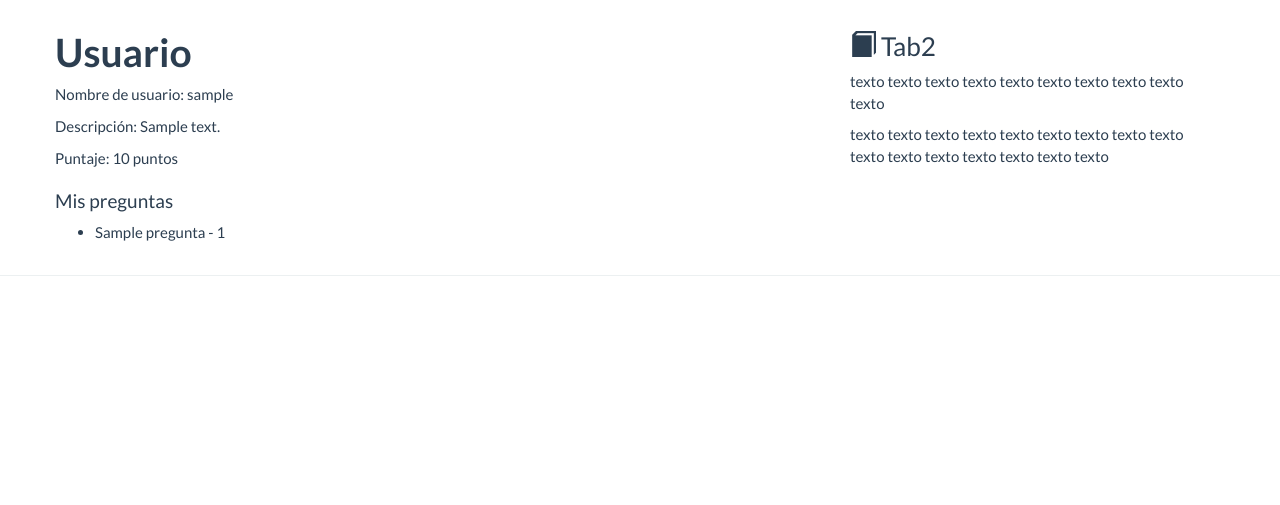
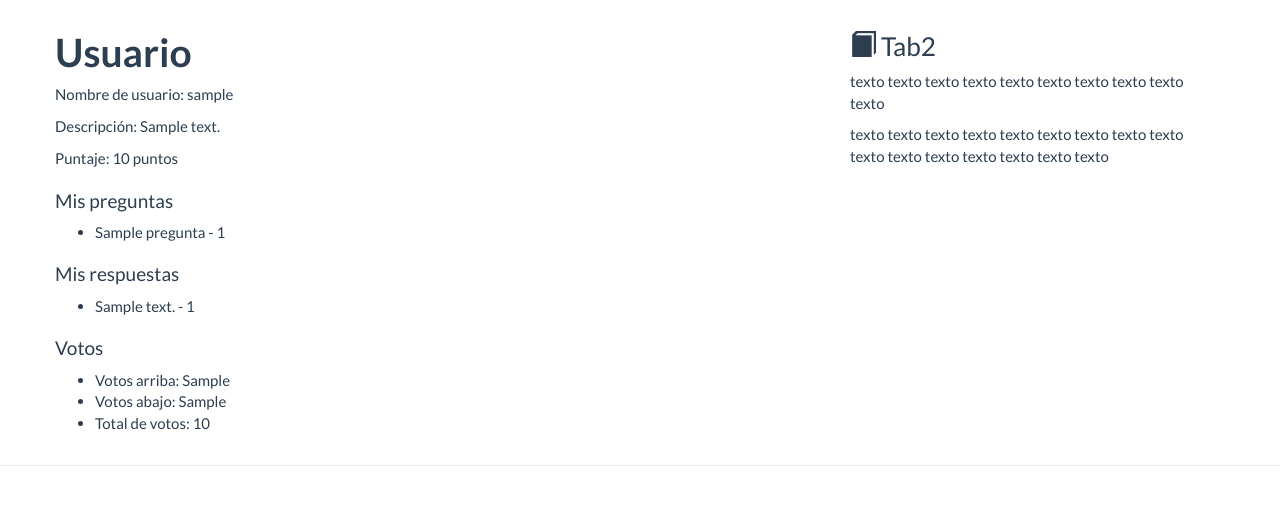
Before and after one commit to fredysqm/preguntas, a Django app: template templates/usuarios/usuarios_perfil.html in a window 1280 px wide. Shown: the part 60-565 px from the top of the page. Run offline with Django 3.2, Linux system fonts and the light colour scheme; tables that the repository leaves empty hold one stand-in row (values such as "Sample post"); the template is opened without the code that fills it: values that come from a table or form of the project are taken from there, most other values are stand-ins (such as "Sample title", 1, 10 or a date in 2020); parts of the project's set-up code (start-up, migrations or seed data) failed here and were passed over; some libraries are stand-ins or nearby versions.

Commit message:
Votos en el perfil de usuario

```diff
--- a/templates/usuarios/usuarios_perfil.html
+++ b/templates/usuarios/usuarios_perfil.html
@@ -21,4 +21,22 @@
         {% endfor %}
         </ul>
     </div>
+    <div class="row">
+        <h4>Mis respuestas</h4>
+        <ul>
+        {% for respuesta in respuestas %}
+            <li>{{ respuesta.contenido|truncatechars:50 }} - {{ respuesta.n_votos }}</li>
+        {% empty %}
+        <small><strong>¡Aún no hay respuestas!</strong></small>
+        {% endfor %}
+        </ul>
+    </div>
+    <div class="row">
+        <h4>Votos</h4>
+        <ul>
+        	<li>Votos arriba: {{ votos_arriba }}</li>
+            <li>Votos abajo: {{ votos_abajo }}</li>
+        	<li>Total de votos: {{ votos_total }}</li>
+        </ul>
+    </div>
 {% endblock %}
```
Also changed, not shown: app/views.py (+6 -1 lines).
